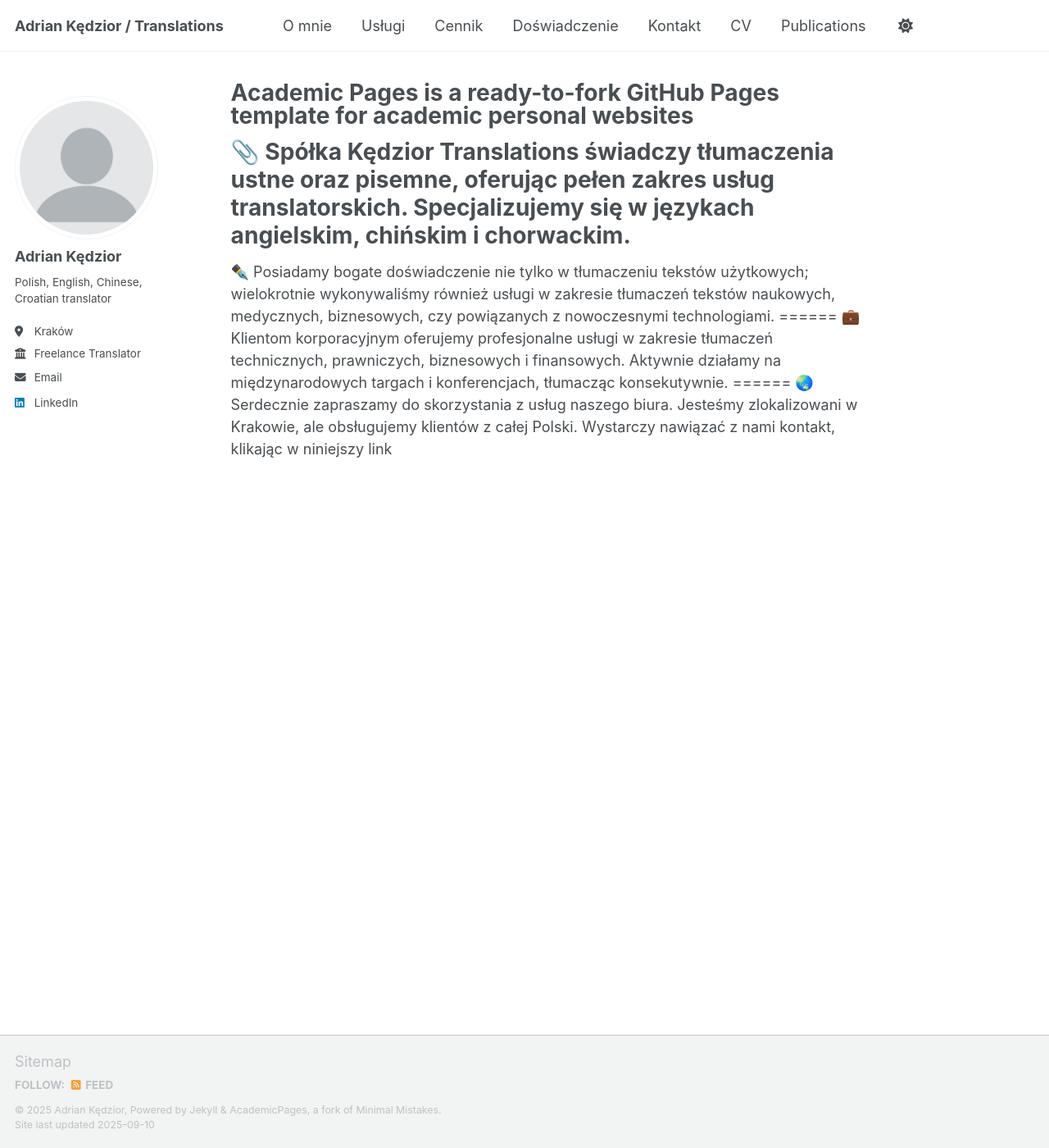
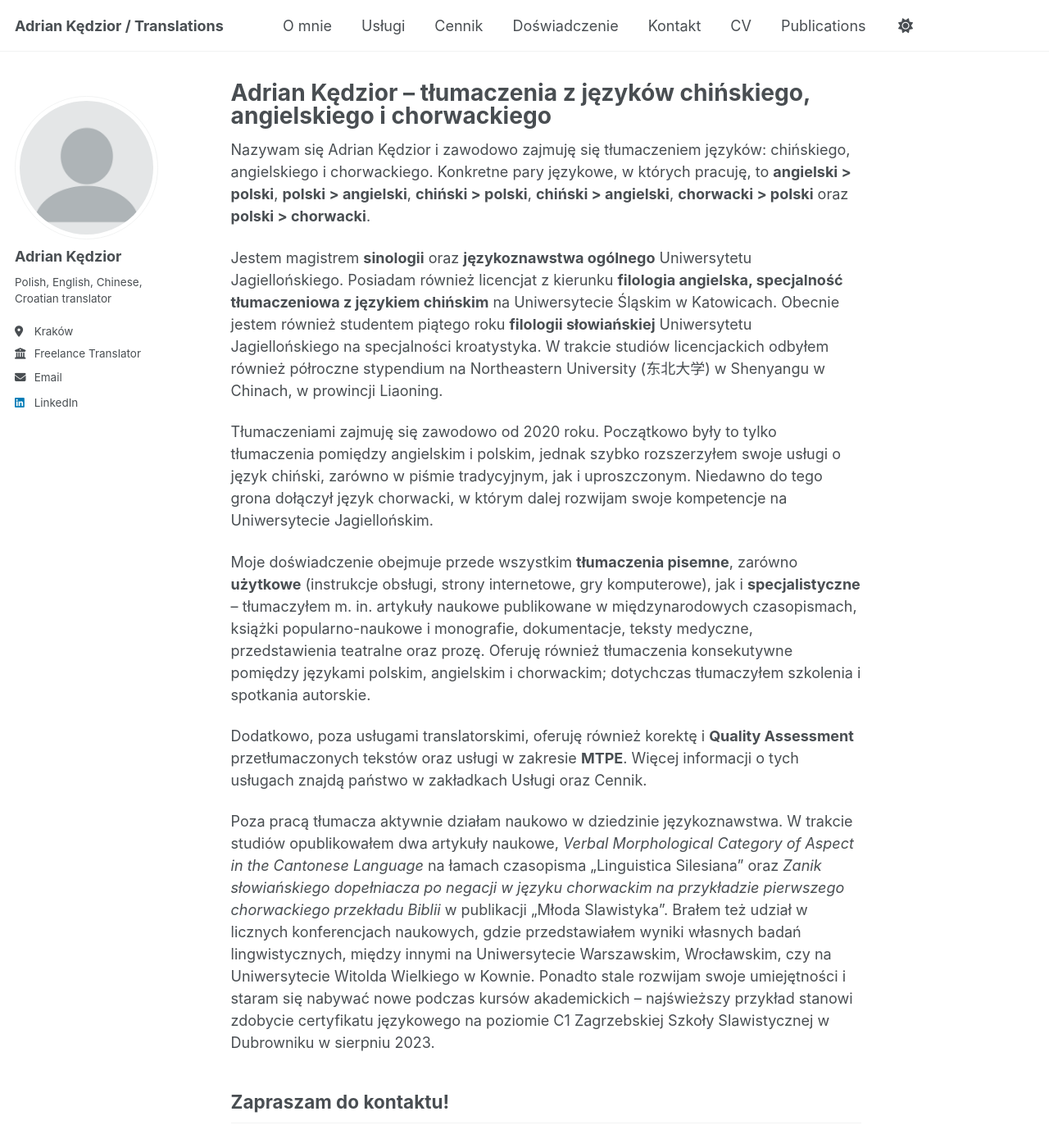
Before and after one commit to adriankedziortranslations/adriankedziortranslations.github.io, a Jekyll site: the page built from _pages/omnie.md, in a window 1280 px wide and 1400 px high. Shown: the whole window at 82% size. Built offline with Jekyll 4.4.1, drawn with Linux system fonts in a browser that asks for light colours; a script that is not in the unit is left out.

Commit message:
Add omnie

```diff
--- a/_pages/about.md
+++ b/_pages/about.md
@@ -1,6 +1,6 @@
 ---
 permalink: /
-title: "Academic Pages is a ready-to-fork GitHub Pages template for academic personal websites"
+title: "Adrian Kędzior – tłumaczenia z języków chińskiego, angielskiego i chorwackiego"
 author_profile: true
 redirect_from:
   - /about/
--- /dev/null
+++ b/_pages/omnie.md
@@ -0,0 +1,22 @@
+---
+permalink: /
+title: "Adrian Kędzior – tłumaczenia z języków chińskiego, angielskiego i chorwackiego"
+author_profile: true
+redirect_from:
+  - /about/
+  - /about.html
+---
+
+Nazywam się Adrian Kędzior i zawodowo zajmuję się tłumaczeniem języków: chińskiego, angielskiego i chorwackiego. Konkretne pary językowe, w których pracuję, to **angielski > polski**, **polski > angielski**, **chiński > polski**, **chiński > angielski**, **chorwacki > polski** oraz **polski > chorwacki**.
+
+Jestem magistrem **sinologii** oraz **językoznawstwa ogólnego** Uniwersytetu Jagiellońskiego. Posiadam również licencjat z kierunku **filologia angielska, specjalność tłumaczeniowa z językiem chińskim** na Uniwersytecie Śląskim w Katowicach. Obecnie jestem również studentem piątego roku **filologii słowiańskiej** Uniwersytetu Jagiellońskiego na specjalności kroatystyka. W trakcie studiów licencjackich odbyłem również półroczne stypendium na Northeastern University (东北大学) w Shenyangu w Chinach, w prowincji Liaoning.
+
+Tłumaczeniami zajmuję się zawodowo od 2020 roku. Początkowo były to tylko tłumaczenia pomiędzy angielskim i polskim, jednak szybko rozszerzyłem swoje usługi o język chiński, zarówno w piśmie tradycyjnym, jak i uproszczonym. Niedawno do tego grona dołączył język chorwacki, w którym dalej rozwijam swoje kompetencje na Uniwersytecie Jagiellońskim.
+
+Moje doświadczenie obejmuje przede wszystkim **tłumaczenia pisemne**, zarówno **użytkowe** (instrukcje obsługi, strony internetowe, gry komputerowe), jak i **specjalistyczne** – tłumaczyłem m. in. artykuły naukowe publikowane w międzynarodowych czasopismach, książki popularno-naukowe i monografie, dokumentacje, teksty medyczne, przedstawienia teatralne oraz prozę. Oferuję również tłumaczenia konsekutywne pomiędzy językami polskim, angielskim i chorwackim; dotychczas tłumaczyłem szkolenia i spotkania autorskie.
+
+Dodatkowo, poza usługami translatorskimi, oferuję również korektę i **Quality Assessment** przetłumaczonych tekstów oraz usługi w zakresie **MTPE**. Więcej informacji o tych usługach znajdą państwo w zakładkach Usługi oraz Cennik.
+
+Poza pracą tłumacza aktywnie działam naukowo w dziedzinie językoznawstwa. W trakcie studiów opublikowałem dwa artykuły naukowe, _Verbal Morphological Category of Aspect in the Cantonese Language_ na łamach czasopisma „Linguistica Silesiana” oraz _Zanik słowiańskiego dopełniacza po negacji w języku chorwackim na przykładzie pierwszego chorwackiego przekładu Biblii_ w publikacji „Młoda Slawistyka”. Brałem też udział w licznych konferencjach naukowych, gdzie przedstawiałem wyniki własnych badań lingwistycznych, między innymi na Uniwersytecie Warszawskim, Wrocławskim, czy na Uniwersytecie Witolda Wielkiego w Kownie. Ponadto stale rozwijam swoje umiejętności i staram się nabywać nowe podczas kursów akademickich – najświeższy przykład stanowi zdobycie certyfikatu językowego na poziomie C1 Zagrzebskiej Szkoły Slawistycznej w Dubrowniku w sierpniu 2023.
+
+## Zapraszam do kontaktu!
```
